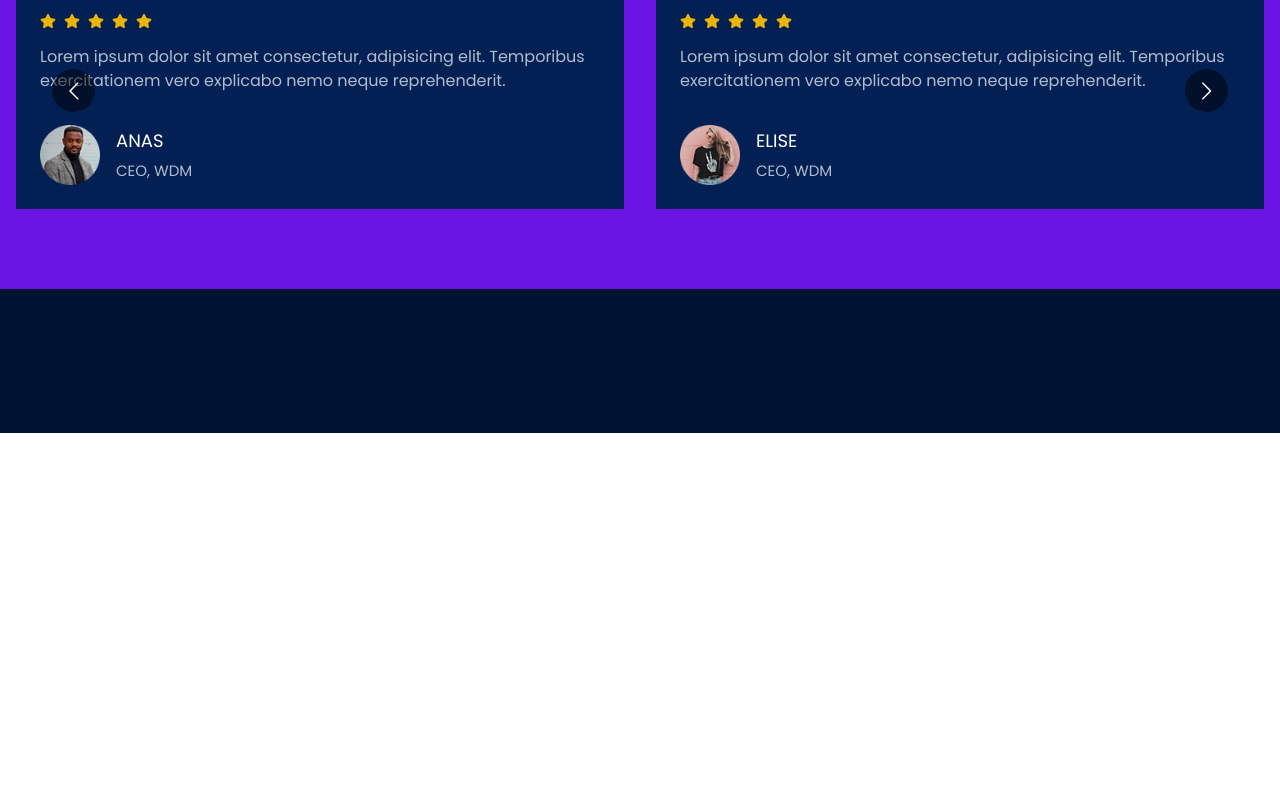
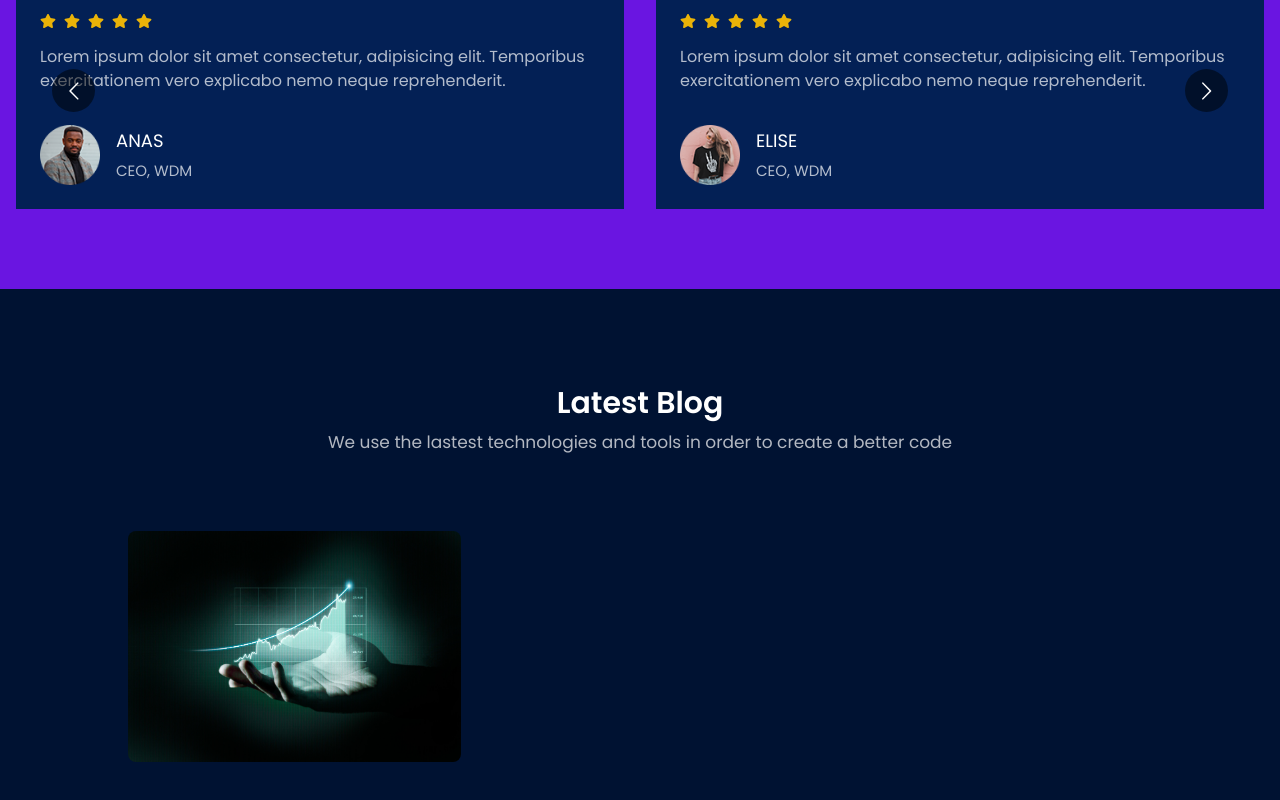
Before and after one commit to moonspark78/Invest-Project-NextJS, a Next.js app: page / in a window 1280 px wide. Shown: the part 4126-4926 px from the top of the page. Before the commit the page ends 4559 px from the top, so only its background shows below. Built offline with nearby package versions, Linux system fonts and the light colour scheme.

Commit message:
:tada: adding the first image on  the Blog  component  :tada:

```diff
--- a/app/components/Home/Blog/Blog.tsx
+++ b/app/components/Home/Blog/Blog.tsx
@@ -1,9 +1,19 @@
 import React from 'react'
+import SectionHeading from '../../Helper/SectionHeading'
+import BlogCard from './BlogCard'
 
 const Blog = () => {
   return (
     <div className='pt-20 pb-16 bg-[#001232]'>
         {/* Seaction Heading */}
+        <SectionHeading heading='Latest Blog'/>
+        {/* Define the grid systeme */}
+        <div className='w-4/5 mx-auto mt-16 grid grid-cols-1 md:grid-cols-2 lg:grid-cols-3 gap-3'>
+            {/* Grid Component 1 */}
+            <div>
+                <BlogCard image="/images/b1.jpg" title="10 Reason to Invest for you future"/>
+            </div>
+        </div>
     </div>
   )
 }
--- /dev/null
+++ b/app/components/Home/Blog/BlogCard.tsx
@@ -0,0 +1,25 @@
+import Image from 'next/image';
+import React from 'react'
+
+
+type Props={
+    title: string;
+    image: string;
+}
+
+const BlogCard = ({image, title}:Props) => {
+  return (
+    <div>
+        {/* image */}
+        <Image
+        src={image}
+        alt={title}
+        width={400}
+        height={400}
+        className='object-cover rounded-lg'
+        />
+    </div>
+  )
+}
+
+export default BlogCard
```
